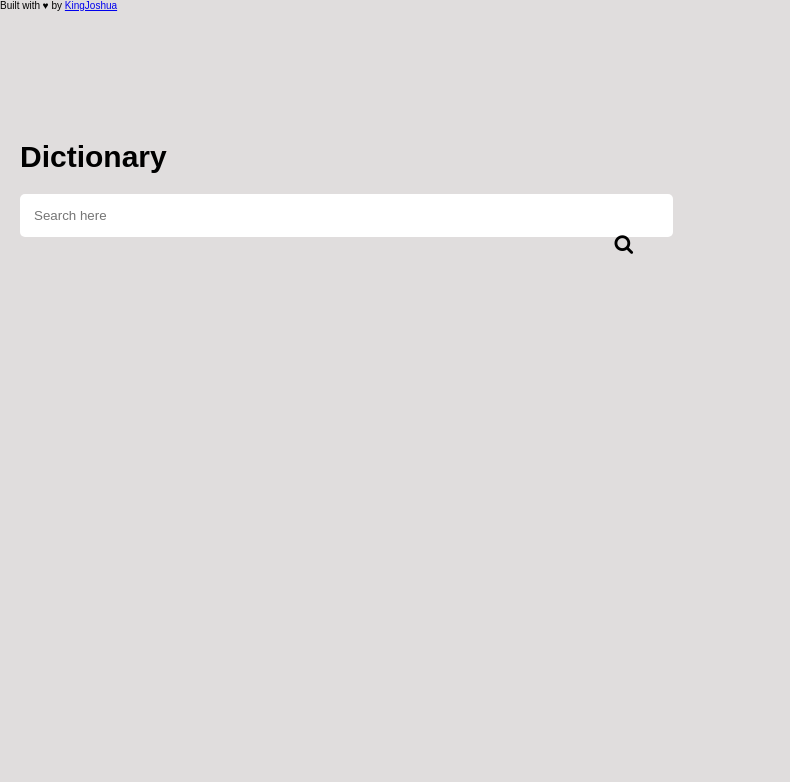
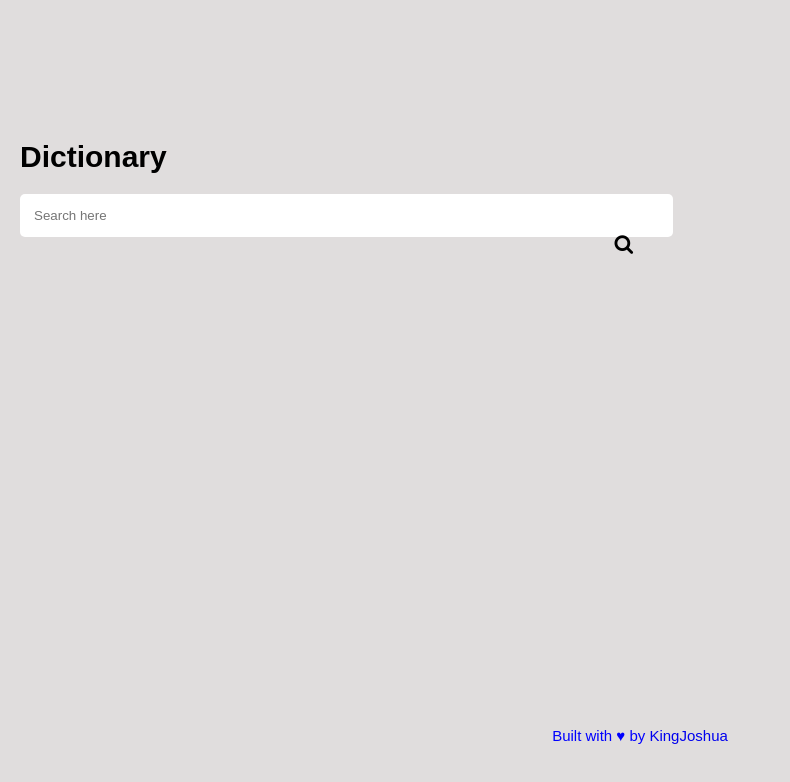
Before and after one commit to thekingjoshua/Dictionary-Project, a plain HTML site: page index.html in a window 1280 px wide. Shown: the whole page, without its empty margins (0-790 px from the left). Drawn offline with Linux system fonts and the light colour scheme.

Commit message:
Update styles.css

```diff
--- a/styles.css
+++ b/styles.css
@@ -201,6 +201,17 @@ button.fa-volume-up {
 	border-radius: 0.5rem;
 	border: 0.2rem black;
 }
+footer{
+position: absolute;
+bottom:7%;
+width:100%;
+text-align: center;
+color: var(--theme-color);
+font-size: 1.5rem;
+}
+footer a{
+text-decoration:none;
+}
 @media only screen and (min-width: 360px) {
 	.container {
 		height: 90vh;
```
